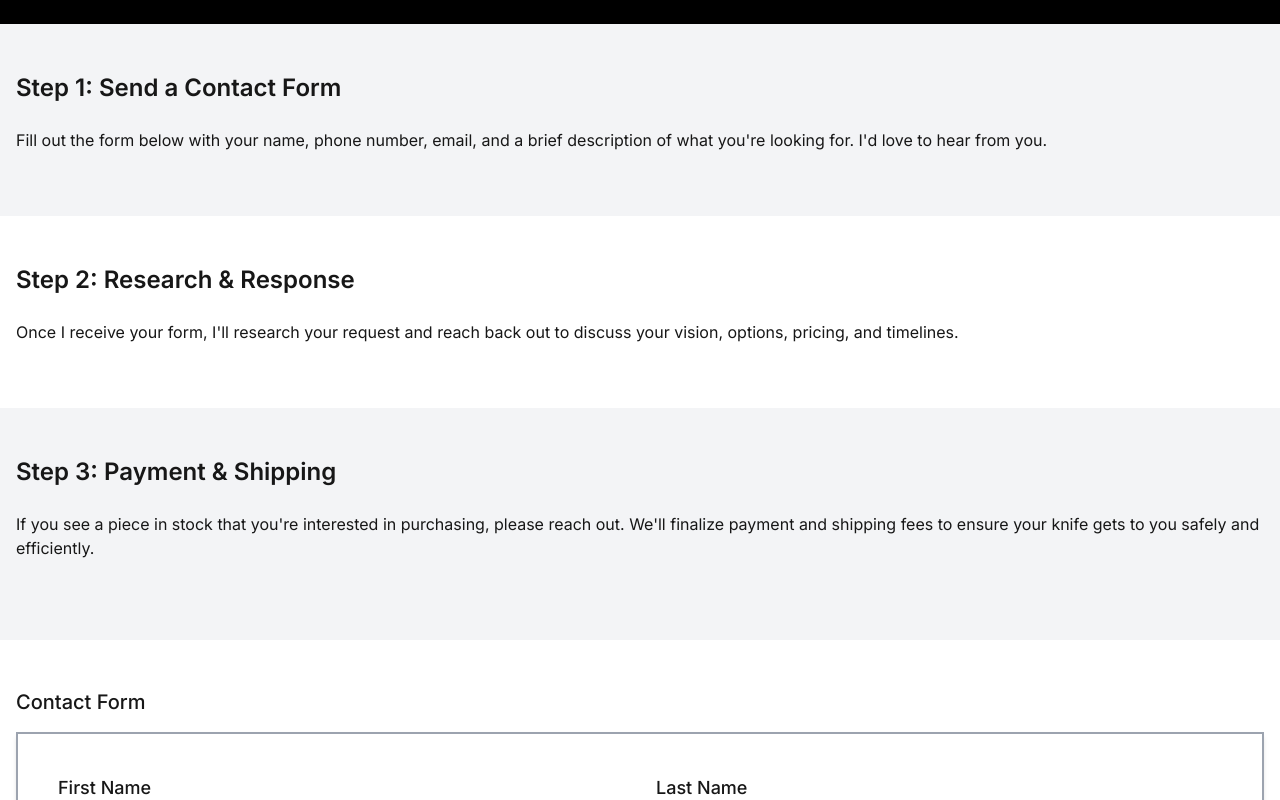
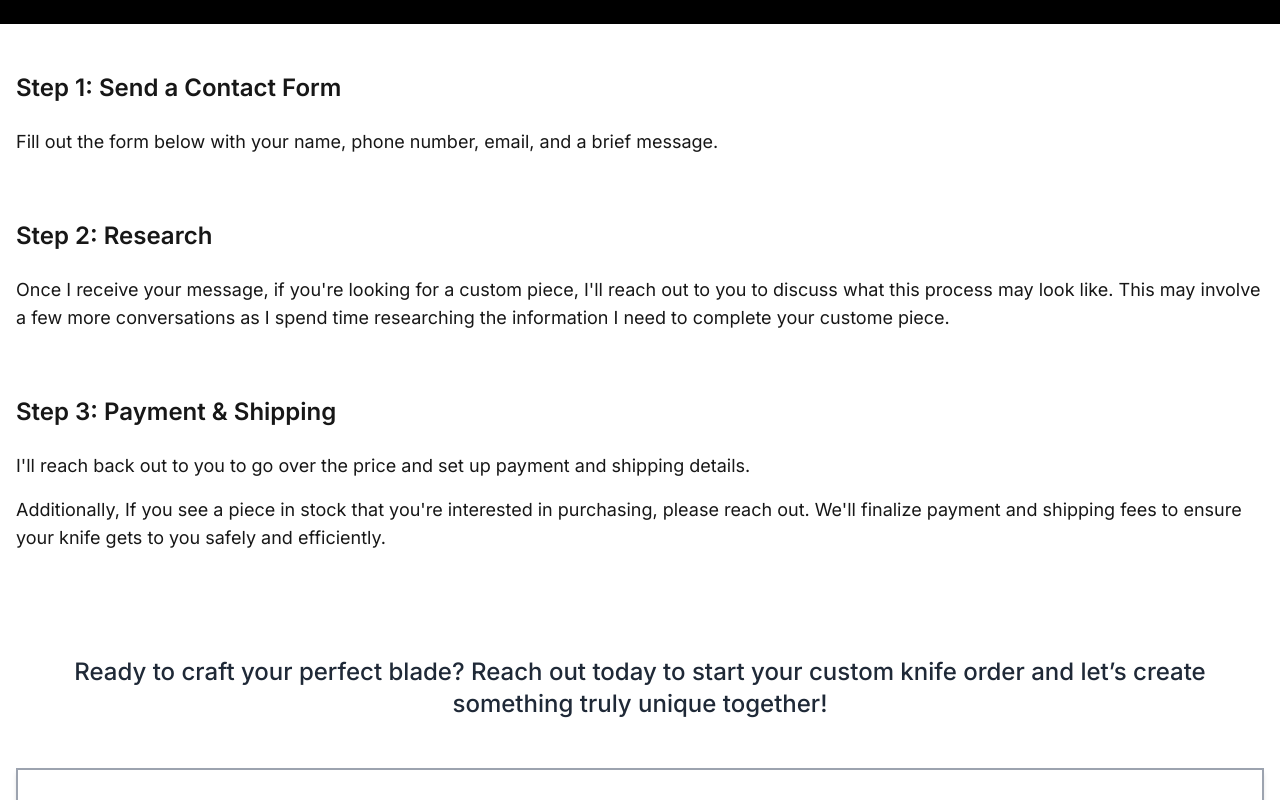
Before and after one commit to mdsimpson09/jason3, a Next.js app: page /howitworks in a window 1280 px wide. Shown: the part 780-1580 px from the top of the page. Built offline with nearby package versions, Linux system fonts and the light colour scheme.

Commit message:
how it works

```diff
--- a/app/howitworks/page.tsx
+++ b/app/howitworks/page.tsx
@@ -18,30 +18,33 @@ export default function HowItWorks() {
         <p className="text-lg max-w-2xl mx-auto">Ready to get your own custom knife? Here's how we make it happen.</p>
       </section>
 
-      <section className="bg-gray-100 py-12">
+      <section className="bg-white py-12">
         <div className="container mx-auto px-4">
           <h2 className="text-2xl font-semibold mb-6">Step 1: Send a Contact Form</h2>
-          <p className="mb-4">Fill out the form below with your name, phone number, email, and a brief description of what you're looking for. I'd love to hear from you.</p>
+          <p className="-mb-8 text-lg">Fill out the form below with your name, phone number, email, and a brief message.</p>
         </div>
       </section>
 
       <section className="bg-white py-12">
         <div className="container mx-auto px-4">
-          <h2 className="text-2xl font-semibold mb-6">Step 2: Research & Response</h2>
-          <p className="mb-4">Once I receive your form, I'll research your request and reach back out to discuss your vision, options, pricing, and timelines.</p>
-        </div>
-      </section>
-
-      <section className="bg-gray-100 py-12">
-        <div className="container mx-auto px-4">
-          <h2 className="text-2xl font-semibold mb-6">Step 3: Payment & Shipping</h2>
-          <p className="mb-8">If you see a piece in stock that you're interested in purchasing, please reach out. We'll finalize payment and shipping fees to ensure your knife gets to you safely and efficiently.</p>
+          <h2 className="text-2xl font-semibold mb-6">Step 2: Research </h2>
+          <p className="-mb-8 text-lg">Once I receive your message, if you're looking for a custom piece, I'll reach out to you to discuss what this process may look like. This may involve a few more conversations as I spend time researching the information I need to complete your custome piece. </p>
         </div>
       </section>
 
       <section className="bg-white py-12">
         <div className="container mx-auto px-4">
-          <h3 className="text-xl font-medium mb-4">Contact Form</h3>
+          <h2 className="text-2xl font-semibold mb-6">Step 3: Payment & Shipping</h2>
+          <p className="mb-4 text-lg">I'll reach back out to you to go over the price and set up payment and shipping details.  </p>
+            <p className="mb-2 text-lg">
+
+            Additionally, If you see a piece in stock that you're interested in purchasing, please reach out. We'll finalize payment and shipping fees to ensure your knife gets to you safely and efficiently.</p>
+        </div>
+      </section>
+
+      <section className="bg-white py-12">
+        <div className="container mx-auto px-4">
+          <h3 className="text-2xl font-medium mb-12 text-center justify-center flex text-gray-800">Ready to craft your perfect blade? Reach out today to start your custom knife order and let’s create something truly unique together!</h3>
           <ContactForm />
         </div>
       </section>
```
